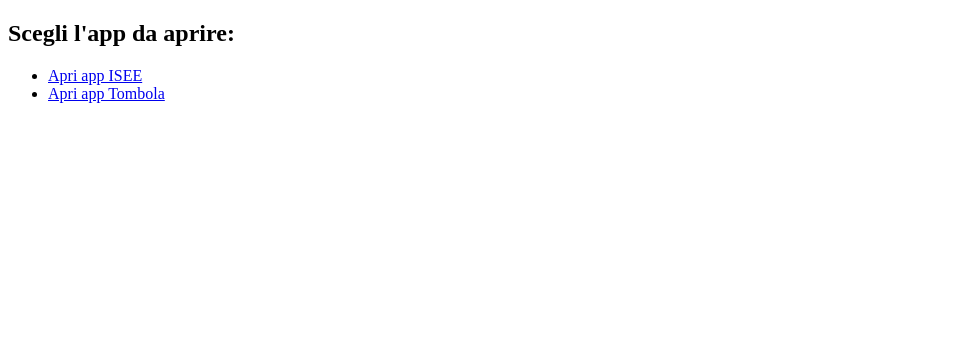
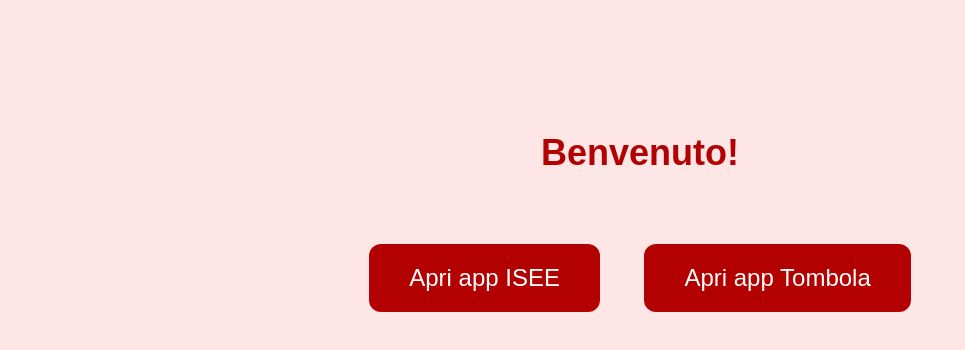
Before and after one commit to apalladi/dashboards, a plain HTML site: page index.html in a window 1280 px wide. Shown: the whole page, without its empty margins (0-965 px from the left). Drawn offline with Linux system fonts and the light colour scheme.

Commit message:
Update index.html

```diff
--- a/index.html
+++ b/index.html
@@ -3,12 +3,41 @@
 <head>
     <meta charset="UTF-8">
     <title>Seleziona App</title>
+    <style>
+        body {
+            font-family: Arial, sans-serif;
+            text-align: center;
+            background: #ffe6e6;
+            padding-top: 100px;
+        }
+        h1 {
+            font-size: 36px;
+            color: #b30000;
+        }
+        .menu {
+            margin-top: 50px;
+        }
+        .menu a {
+            display: inline-block;
+            margin: 20px;
+            padding: 20px 40px;
+            font-size: 24px;
+            color: white;
+            background-color: #b30000;
+            text-decoration: none;
+            border-radius: 12px;
+            transition: background 0.3s;
+        }
+        .menu a:hover {
+            background-color: #ff4d4d;
+        }
+    </style>
 </head>
 <body>
-    <h2>Scegli l'app da aprire:</h2>
-    <ul>
-        <li><a href="app-ISEE.html">Apri app ISEE</a></li>
-        <li><a href="tombola.html">Apri app Tombola</a></li>
-    </ul>
+    <h1>Benvenuto! </h1>
+    <div class="menu">
+        <a href="app-ISEE.html">Apri app ISEE</a>
+        <a href="tombola.html">Apri app Tombola</a>
+    </div>
 </body>
 </html>
```
